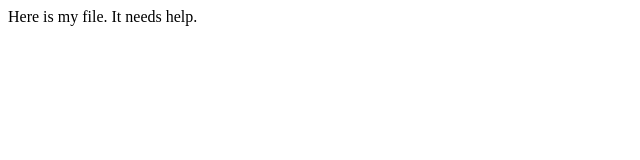
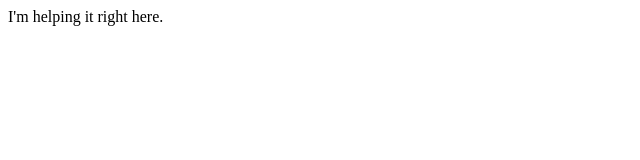
Before and after one commit to dtwansel/project, a plain HTML site: page index.html in a window 1280 px wide. Shown: the full height of the page, 0-640 px from the left. Drawn offline with Linux system fonts and the light colour scheme.

Commit message:
001 initial fix of html file

```diff
--- a/index.html
+++ b/index.html
@@ -1 +1,10 @@
-<HTML>Here is my file. It needs help.</HTML>
+<html lang="en">
+<head>
+    <meta charset="UTF-8">
+    <meta name="viewport" content="width=Here is my file. It needs help., initial-scale=1.0">
+    <title>001-help</title>
+</head>
+<body>
+    I'm helping it right here.
+</body>
+</html>
```
